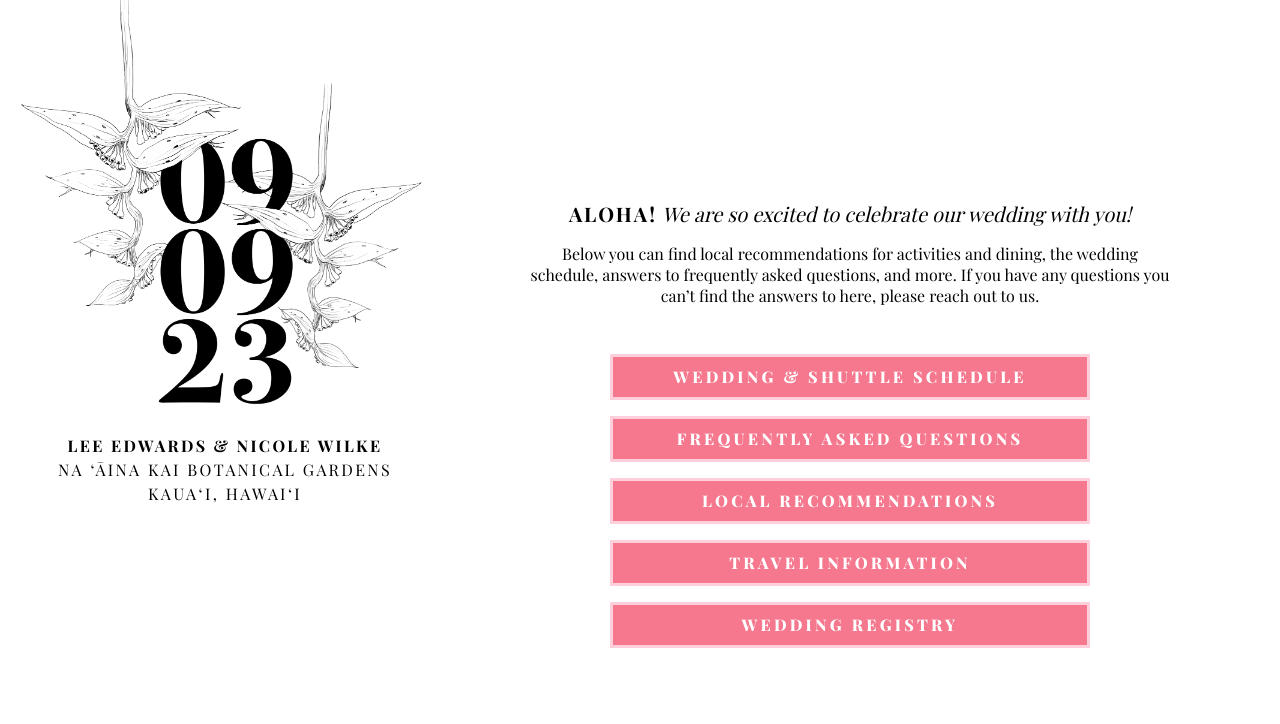
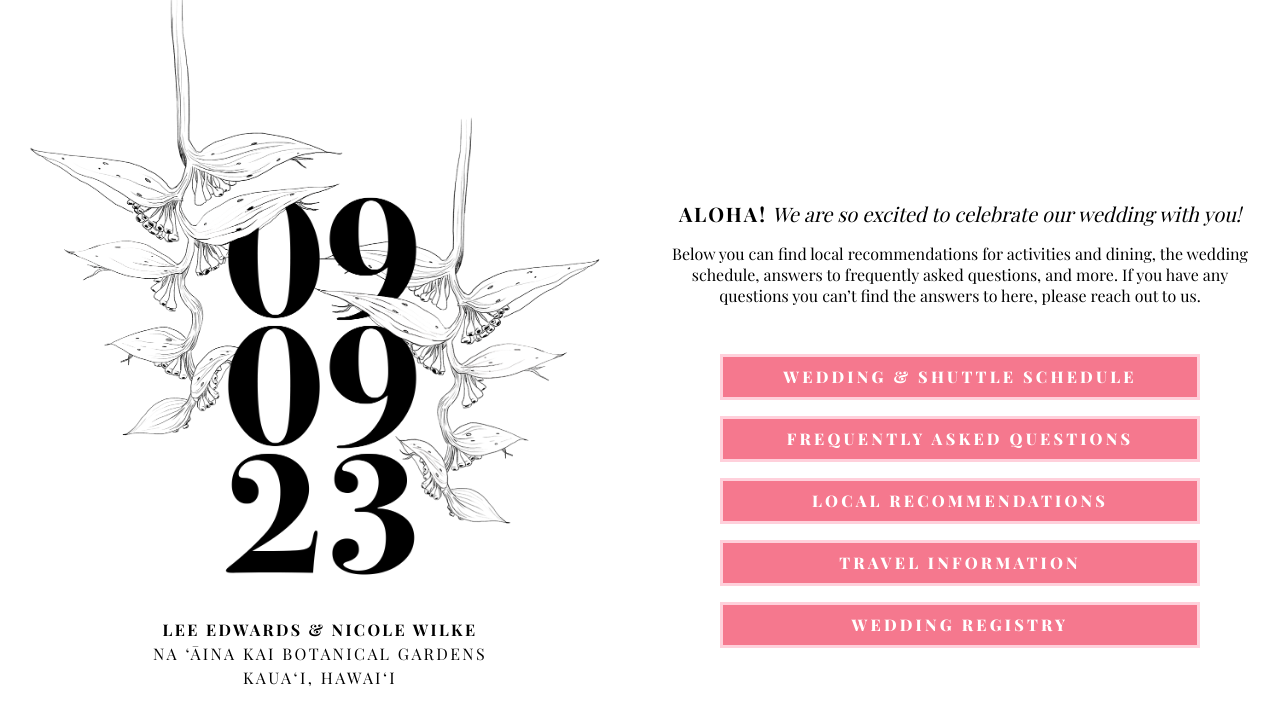
Before and after one commit to ledwards/wedding-website, a Next.js app: page / in a window 1280 px wide. Shown: the top 724 px of the page. Built offline with nearby package versions, Linux system fonts and the light colour scheme; a web font is replaced by a local one.

Commit message:
make style look good on macbook pro

```diff
--- a/components/Header.js
+++ b/components/Header.js
@@ -8,7 +8,7 @@ export default function Header({ buttonText, buttonHref }) {
   };
 
   return (
-    <div className={`${styles.headerInner} flex flex-col justify-center position-relative`}>
+    <div className={`${styles.headerInner} max-w-2xl flex flex-col justify-center position-relative`}>
       <Image src="/date-header.png" width={1500} height={1373} />
       <h1>Lee Edwards & Nicole Wilke</h1>
       <h2>
--- a/components/Layout.js
+++ b/components/Layout.js
@@ -12,13 +12,13 @@ export default function Layout({ children, ctaText, ctaHref, scrollable, noHeade
       </Head>
 
       <main className={`items-center flex flex-row flex-wrap justify-center h-screen w-screen ${scrollable ? "overflow-y-auto overflow-x-hidden" : styles.mobileOnlyScroll}`}>
-        <header className={`flex-1 max-w-6xl ${styles.header} w-5/12 inset-0 h-screen ${noHeaderOnMobile ? styles.hiddenOnMobile : ""}`}>
+        <header className={`flex-1 max-w-2xl ${styles.header} w-5/12 inset-0 h-screen ${noHeaderOnMobile ? styles.hiddenOnMobile : ""}`}>
           <Header buttonText={ctaText} buttonHref={ctaHref} />
         </header>
 
         <a id="content" className={styles.anchor} />
 
-        <content className={`flex-1 max-w-5xl ${styles.content} ${scrollable ? "relative" : "h-screen overflow-auto flex flex-col justify-center"} w-7/12 flex-auto`}>
+        <content className={`flex-1 max-w-2xl ${styles.content} ${scrollable ? "relative" : "h-screen overflow-auto flex flex-col justify-center"} w-7/12 flex-start`}>
           <div className={`p-8 ${styles.contentInner}`}>
             {children}
           </div>
```
